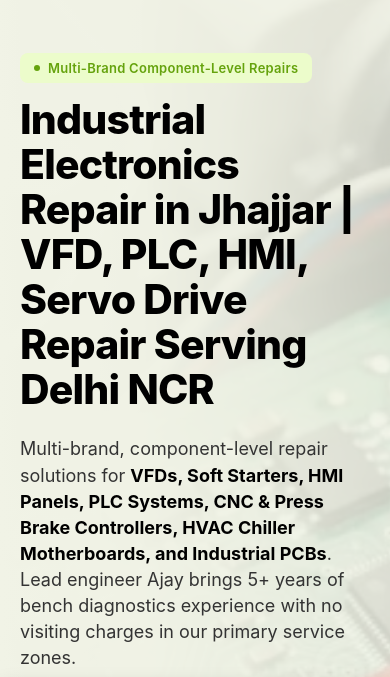
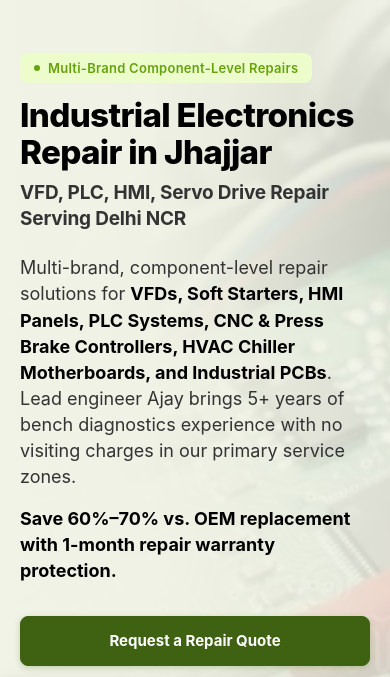
Before and after one commit to repairqelectronics-jhajjar/company, a plain HTML site: page index.html in a window 390 px wide. Shown: the part 96-773 px from the top of the page. Drawn offline with Linux system fonts and the light colour scheme; a web font is replaced by a local one.

Commit message:
Fix hero H1 typography: separate into distinct lines with clean spacing gap

```diff
--- a/index.html
+++ b/index.html
@@ -337,7 +337,8 @@
         </div>
 
         <h1 class="hero-h1">
-          Industrial Electronics Repair in Jhajjar | VFD, PLC, HMI, Servo Drive Repair Serving Delhi NCR
+          <span class="hero-h1-main">Industrial Electronics Repair in Jhajjar</span>
+          <span class="hero-h1-sub">VFD, PLC, HMI, Servo Drive Repair Serving Delhi NCR</span>
         </h1>
 
         <p class="hero-lead">
--- a/styles.css
+++ b/styles.css
@@ -542,12 +542,26 @@ input, select, textarea {
 }
 
 .hero-h1 {
-  font-size: 70px;
+  margin-bottom: 24px;
+}
+
+.hero-h1-main {
+  display: block;
+  font-size: 58px;
   font-weight: 800;
-  line-height: 1.08;
+  line-height: 1.1;
   letter-spacing: -0.02em;
   color: var(--primary-text);
-  margin-bottom: 24px;
+  margin-bottom: 16px;
+}
+
+.hero-h1-sub {
+  display: block;
+  font-size: 28px;
+  font-weight: 700;
+  line-height: 1.35;
+  letter-spacing: -0.01em;
+  color: var(--secondary-text);
 }
 
 .hero-lead {
@@ -2071,8 +2085,12 @@ input, select, textarea {
 
 /* TABLET LANDSCAPE & SMALL LAPTOP (992px – 1199px) */
 @media (max-width: 1199px) {
-  .hero-h1 {
-    font-size: 42px;
+  .hero-h1-main {
+    font-size: 44px;
+    margin-bottom: 14px;
+  }
+  .hero-h1-sub {
+    font-size: 24px;
   }
   .feature-rows {
     gap: 64px;
@@ -2138,11 +2156,13 @@ input, select, textarea {
     height: 50px;
     border-width: 1.5px;
   }
-  .hero-h1 {
-    font-size: 53px;
-    font-weight: 800;
-    line-height: 1.1;
-    letter-spacing: -0.02em;
+  .hero-h1-main {
+    font-size: 38px;
+    margin-bottom: 12px;
+  }
+  .hero-h1-sub {
+    font-size: 21px;
+    line-height: 1.35;
   }
   .hero-lead {
     font-size: 20px;
@@ -2195,9 +2215,13 @@ input, select, textarea {
 
 /* SMALL PHONES (<= 480px) */
 @media (max-width: 480px) {
-  .hero-h1 {
-    font-size: clamp(36px, 10.5vw, 48px);
-    line-height: 1.1;
+  .hero-h1-main {
+    font-size: clamp(28px, 8.5vw, 34px);
+    margin-bottom: 10px;
+  }
+  .hero-h1-sub {
+    font-size: clamp(16px, 5vw, 19px);
+    line-height: 1.35;
   }
   .hero-lead {
     font-size: 18px;
```
